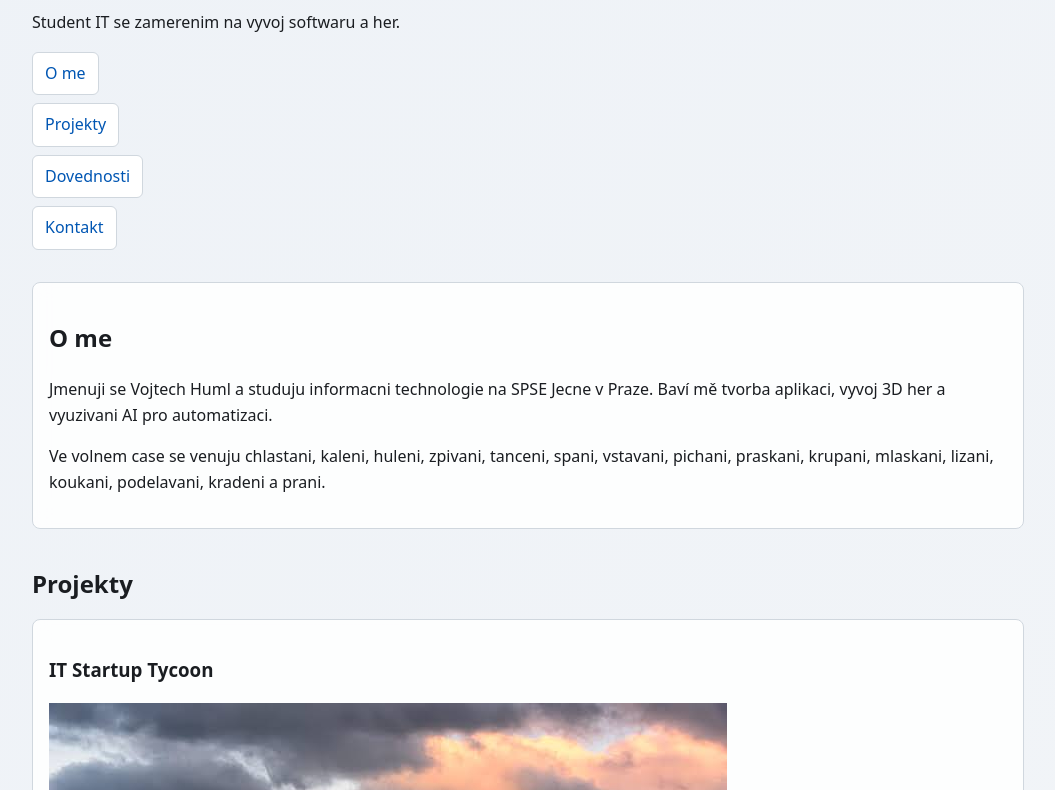
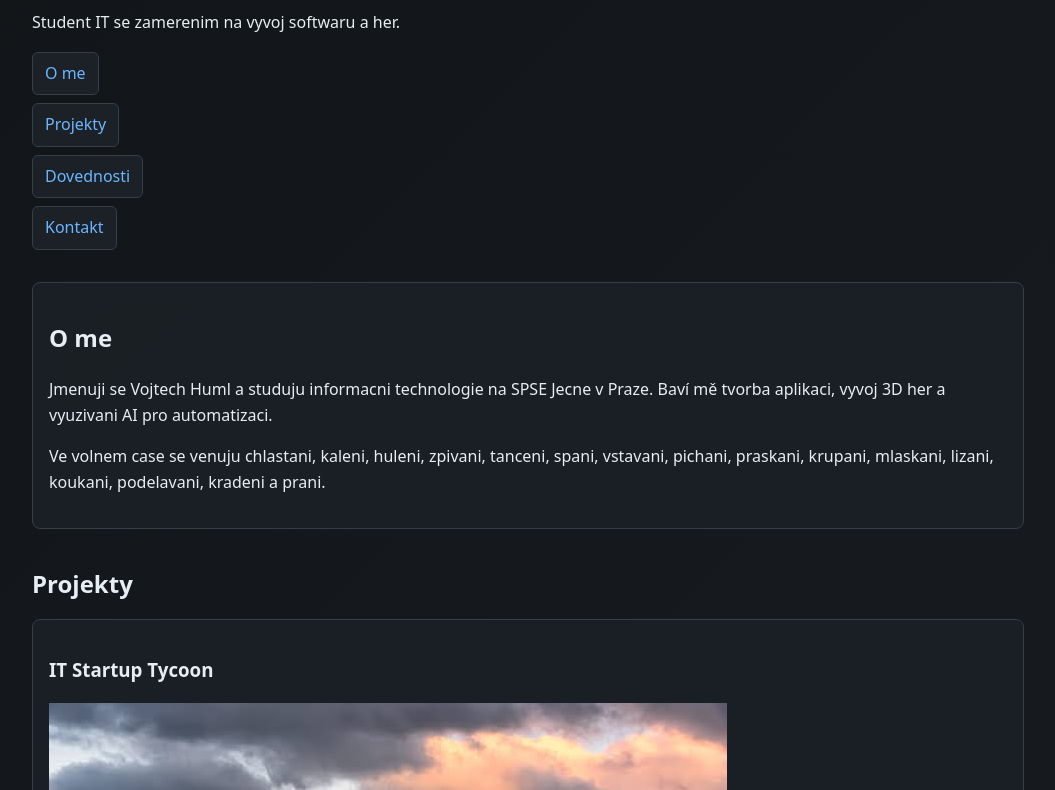
Before and after one commit to v-humll/osobni-stranka, a plain HTML site: page index.html in a window 1280 px wide. Shown: the part 100-890 px from the top of the page, without its empty margins (112-1167 px from the left). Drawn offline with Linux system fonts and the dark colour scheme.

Commit message:
feat: tmavé schéma pomocí CSS proměnných

```diff
--- a/css/style.css
+++ b/css/style.css
@@ -1,4 +1,5 @@
 :root {
+  color-scheme: light dark;
   --bg: #f4f6f8;
   --surface: rgba(255, 255, 255, 0.85);
   --surface-solid: #ffffff;
@@ -139,7 +140,16 @@ td {
 
 @media (prefers-color-scheme: dark) {
   :root {
-    /* TODO */
+    --bg: #121518;
+    --surface: rgba(28, 33, 39, 0.85);
+    --surface-solid: #1c2127;
+    --text: #e6edf3;
+    --link: #6cb6ff;
+    --border: #373e47;
+  }
+
+  body {
+    background-image: linear-gradient(135deg, #121518 0%, #1b2026 100%);
   }
 }
 
--- a/index.html
+++ b/index.html
@@ -3,8 +3,7 @@
 <head>
   <meta charset="utf-8">
   <meta name="viewport" content="width=device-width, initial-scale=1">
-  <!-- TODO (tmavý režim): po přidání tmavého schématu změňte content na "light dark" -->
-  <meta name="color-scheme" content="light">
+  <meta name="color-scheme" content="light dark">
   <title>Vojtěch Huml – osobní stránka</title>
   <link rel="stylesheet" href="css/style.css">
 </head>
```
